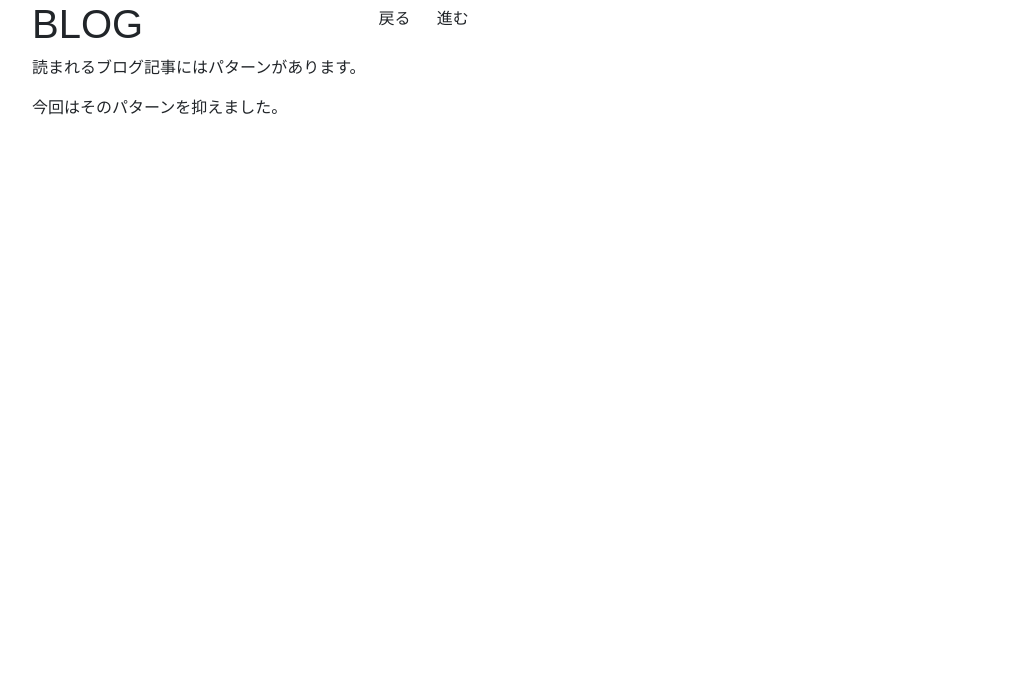
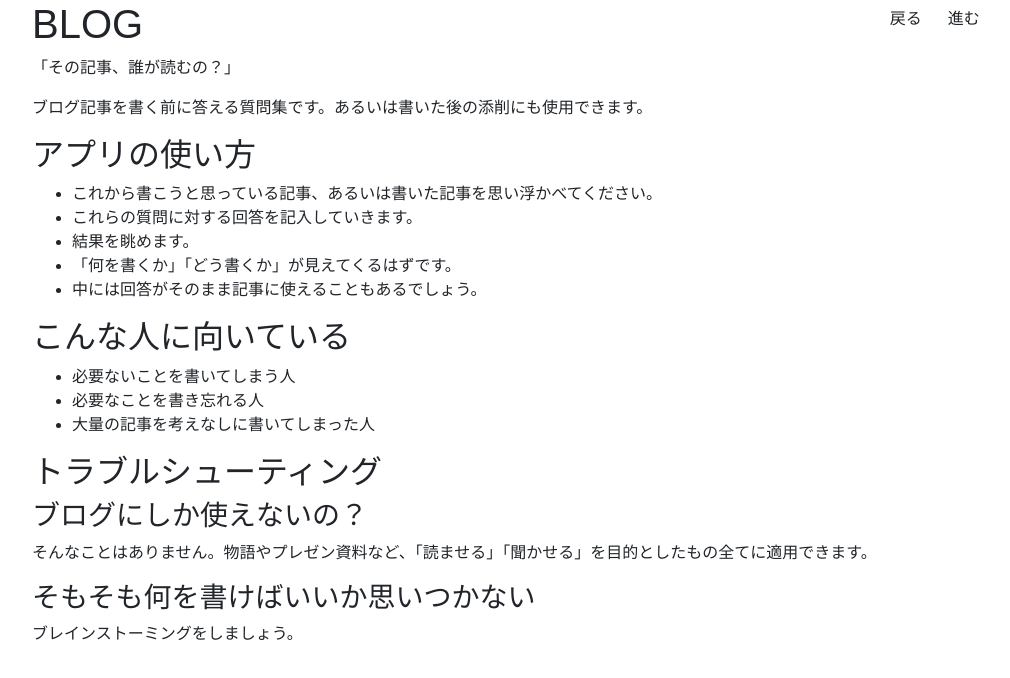
Before and after one commit to t-morisawa/idea-factory-xyz, a Gatsby site: page /desc/blog in a window 1280 px wide. Shown: the whole page, without its empty margins (38-1048 px from the left). Built offline with nearby package versions, Linux system fonts and the light colour scheme; Gatsby itself is replaced by a stand-in of ours; a web font is replaced by a local one.

Commit message:
update blog description

```diff
--- a/src/markdown/blog.md
+++ b/src/markdown/blog.md
@@ -1,11 +1,35 @@
 ---
-title: "ブログ記事の書き方"
+title: "ブログ記事を書く前に答える質問集"
 path: "/desc/blog"
 id: "blog"
 ---
 
 # BLOG
 
-読まれるブログ記事にはパターンがあります。
+「その記事、誰が読むの？」
 
-今回はそのパターンを抑えました。
+ブログ記事を書く前に答える質問集です。あるいは書いた後の添削にも使用できます。
+
+## アプリの使い方
+
+ - これから書こうと思っている記事、あるいは書いた記事を思い浮かべてください。
+ - これらの質問に対する回答を記入していきます。
+ - 結果を眺めます。
+ - 「何を書くか」「どう書くか」が見えてくるはずです。
+ - 中には回答がそのまま記事に使えることもあるでしょう。
+
+## こんな人に向いている
+
+- 必要ないことを書いてしまう人
+- 必要なことを書き忘れる人
+- 大量の記事を考えなしに書いてしまった人
+
+## トラブルシューティング
+
+### ブログにしか使えないの？
+
+そんなことはありません。物語やプレゼン資料など、「読ませる」「聞かせる」を目的としたもの全てに適用できます。
+
+### そもそも何を書けばいいか思いつかない
+
+ブレインストーミングをしましょう。
```
